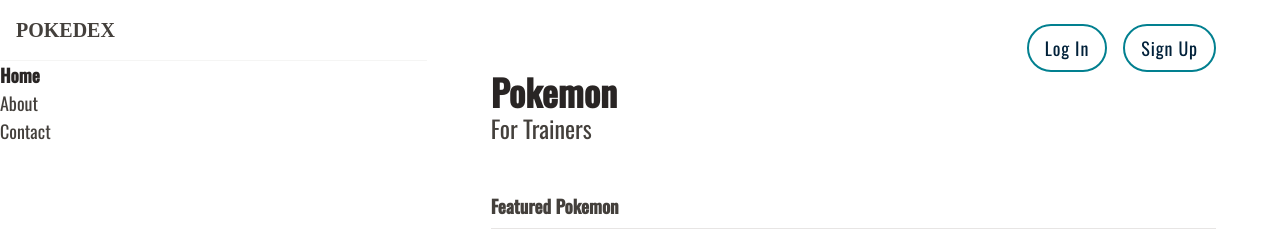
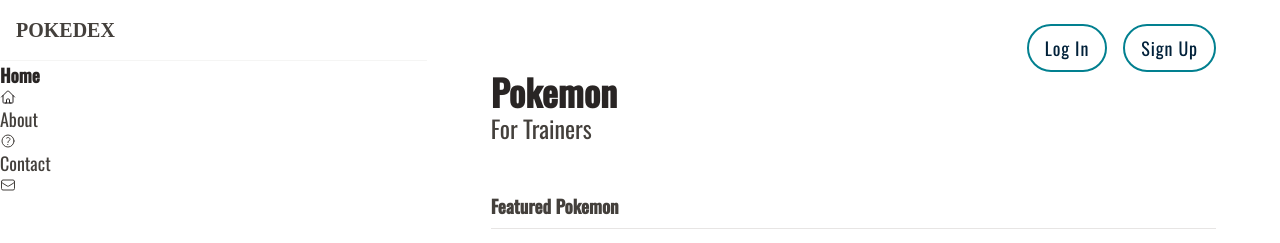
Before and after one commit to KishanMandora/trying-tailwind, a website: page public/index.html in a window 1280 px wide. Shown: the top 243 px of the page. Drawn offline with nearby package versions, Linux system fonts and the light colour scheme; a web font is replaced by a local one.

Commit message:
style: add icons

```diff
--- a/public/index.html
+++ b/public/index.html
@@ -27,16 +27,61 @@
             <li class="text-stone-800 font-bold">
               <a href="#">
                 <span> Home </span>
+                <svg
+                  class="w-4"
+                  xmlns="http://www.w3.org/2000/svg"
+                  fill="none"
+                  viewBox="0 0 24 24"
+                  stroke-width="1.5"
+                  stroke="currentColor"
+                  class="w-6 h-6"
+                >
+                  <path
+                    stroke-linecap="round"
+                    stroke-linejoin="round"
+                    d="M2.25 12l8.954-8.955c.44-.439 1.152-.439 1.591 0L21.75 12M4.5 9.75v10.125c0 .621.504 1.125 1.125 1.125H9.75v-4.875c0-.621.504-1.125 1.125-1.125h2.25c.621 0 1.125.504 1.125 1.125V21h4.125c.621 0 1.125-.504 1.125-1.125V9.75M8.25 21h8.25"
+                  />
+                </svg>
               </a>
             </li>
             <li>
               <a href="#">
                 <span> About </span>
+                <svg
+                  class="w-4"
+                  xmlns="http://www.w3.org/2000/svg"
+                  fill="none"
+                  viewBox="0 0 24 24"
+                  stroke-width="1.5"
+                  stroke="currentColor"
+                  class="w-6 h-6"
+                >
+                  <path
+                    stroke-linecap="round"
+                    stroke-linejoin="round"
+                    d="M9.879 7.519c1.171-1.025 3.071-1.025 4.242 0 1.172 1.025 1.172 2.687 0 3.712-.203.179-.43.326-.67.442-.745.361-1.45.999-1.45 1.827v.75M21 12a9 9 0 11-18 0 9 9 0 0118 0zm-9 5.25h.008v.008H12v-.008z"
+                  />
+                </svg>
               </a>
             </li>
             <li>
               <a href="#">
                 <span> Contact </span>
+                <svg
+                  class="w-4"
+                  xmlns="http://www.w3.org/2000/svg"
+                  fill="none"
+                  viewBox="0 0 24 24"
+                  stroke-width="1.5"
+                  stroke="currentColor"
+                  class="w-6 h-6"
+                >
+                  <path
+                    stroke-linecap="round"
+                    stroke-linejoin="round"
+                    d="M21.75 6.75v10.5a2.25 2.25 0 01-2.25 2.25h-15a2.25 2.25 0 01-2.25-2.25V6.75m19.5 0A2.25 2.25 0 0019.5 4.5h-15a2.25 2.25 0 00-2.25 2.25m19.5 0v.243a2.25 2.25 0 01-1.07 1.916l-7.5 4.615a2.25 2.25 0 01-2.36 0L3.32 8.91a2.25 2.25 0 01-1.07-1.916V6.75"
+                  />
+                </svg>
               </a>
             </li>
           </ul>
```
Also changed, not shown: styles/main.css.
